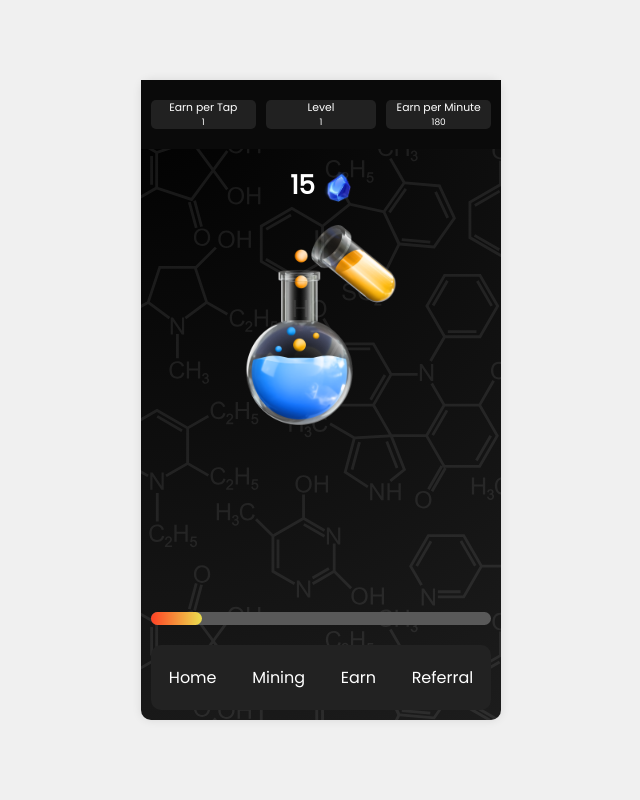
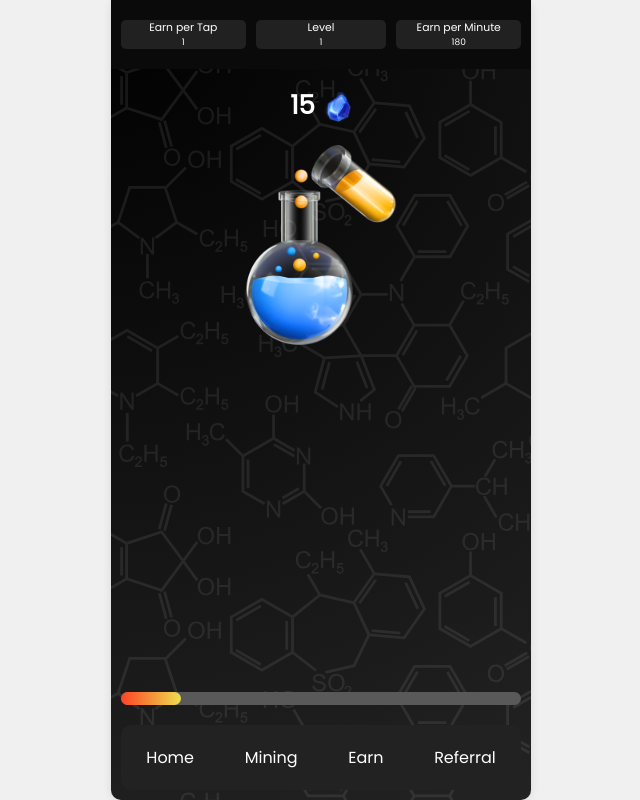
Before and after one commit to mohameduxv/meth.github.io, a plain HTML site: page index.html in a window 1280 px wide. Shown: the whole page, without its empty margins (319-959 px from the left). Drawn offline with Linux system fonts and the light colour scheme.

Commit message:
Update index.html

```diff
--- a/index.html
+++ b/index.html
@@ -20,8 +20,8 @@
 
         #game-container {
             width: 100%;
-            max-width: 360px; /* To maintain a 9:16 aspect ratio */
-            height: 640px;   /* To maintain a 9:16 aspect ratio */
+            max-width: 420px; /* To maintain a 9:16 aspect ratio */
+            height: 100%;   /* To maintain a 9:16 aspect ratio */
             background-color: #fff;
             border-radius: 10px;
             box-shadow: 0 0 10px rgba(0, 0, 0, 0.1);
```
